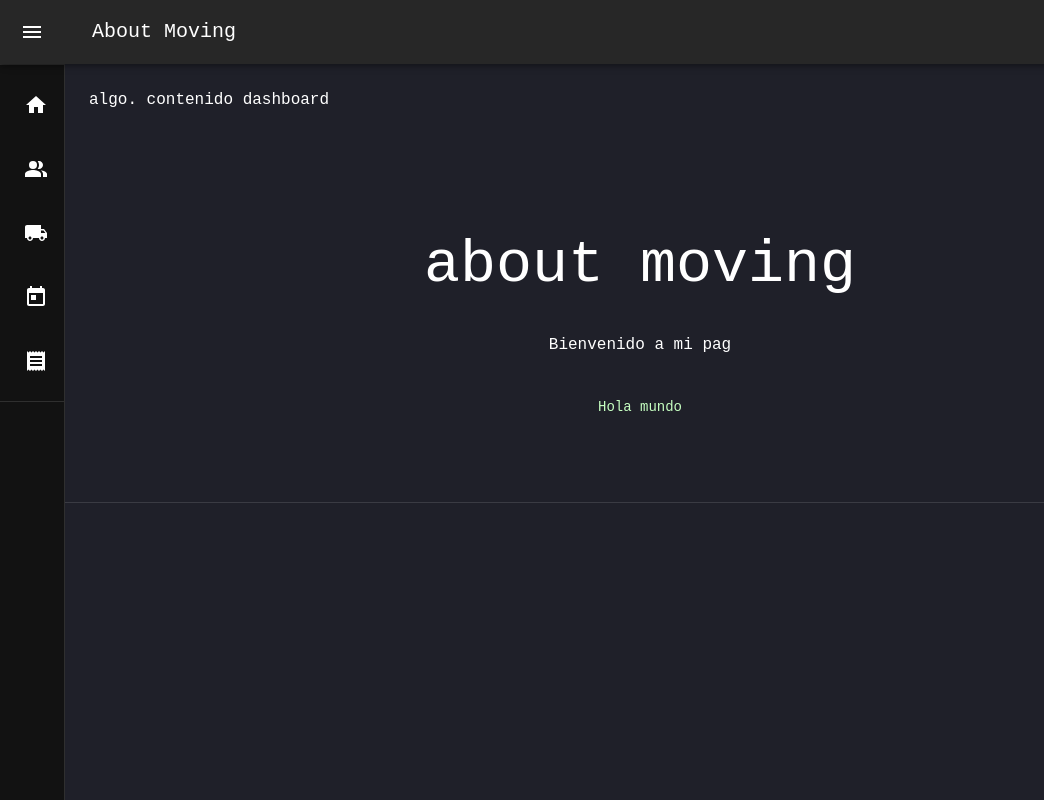
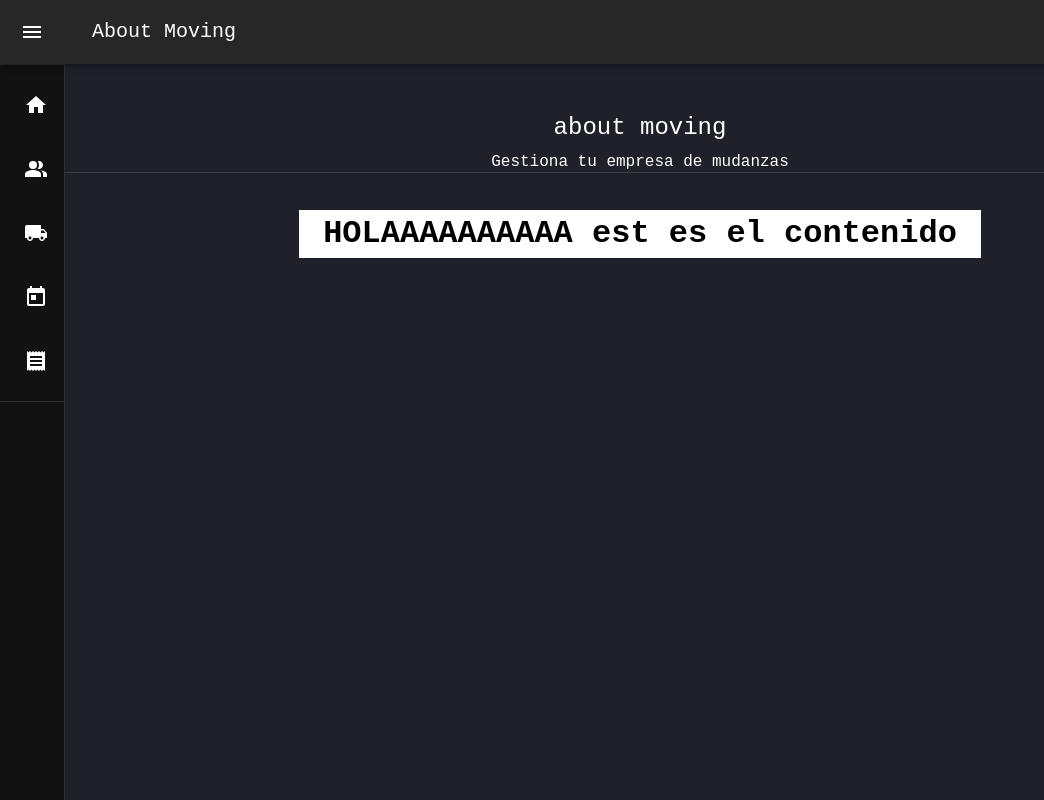
Before and after one commit to lxnda/tfglindaproyect, a React (Create React App) app: page /home in a window 1280 px wide. Shown: the whole page, without its empty margins (0-1044 px from the left). Built offline with nearby package versions, Linux system fonts and the light colour scheme.

Commit message:
arreglado rutas

```diff
--- a/src/common/RouterLayout.tsx
+++ b/src/common/RouterLayout.tsx
@@ -5,6 +5,7 @@ import { Menu } from "../pages/menu";
 export const RouterLayout: React.FC<{}> = () => {
   return (
     <>
+    {/* MUESTRA EL MENU CON EL DASHBOARD */}
       <Menu />
       <Outlet />
     </>
--- /dev/null
+++ b/src/components/Content/index.tsx
@@ -0,0 +1,18 @@
+import { Container } from "@mui/material";
+import React from "react";
+
+export const Content: React.FC<{}> = () => {
+
+  return (
+
+      <Container sx={{
+        maxWidth:"100%",
+        backgroundColor:"white",
+        color:"black"
+      }}>
+        <h1>HOLAAAAAAAAAA est es el contenido </h1>
+      </Container>
+
+  );
+};
+export default Content;
--- a/src/components/Header/index.tsx
+++ b/src/components/Header/index.tsx
@@ -13,11 +13,10 @@ export const HeaderComponent: React.FC<HeaderProps> = ({
   element,
 }) => {
   return (
-    <div>
     <Box
       sx={{
         width: "100%",
-          height: "350px",
+        height: "30px",
       }}
     >
       <Grid
@@ -27,30 +26,35 @@ export const HeaderComponent: React.FC<HeaderProps> = ({
         alignItems="center"
         sx={{ height: "100%" }}
       >
-          <Grid item xs={6}>
+        <Grid item>
+          <Typography variant="h5">{title}</Typography>
+        </Grid>
+      </Grid>
       <Grid
         container
-              direction="column"
+        direction="row"
         justifyContent="center"
         alignItems="center"
         sx={{ height: "100%" }}
       >
-              <Grid item >
-                <Typography variant="h2">{title}</Typography>
-              </Grid>
-              <Grid item sx={{ mt: 4 }}>
+        <Grid item sx={{ mt: 1 }}>
           <Typography>{description}</Typography>
         </Grid>
+      </Grid>
+      <Divider />
+      <Grid
+        container
+        direction="row"
+        justifyContent="center"
+        alignItems="center"
+        sx={{ height: "100%" }}
+      >
         {element !== undefined && (
-                <Grid sx={{ mt: 4 }} item>
+          <Grid sx={{ mt: 2 }} item>
             {element}
           </Grid>
         )}
       </Grid>
-          </Grid>
-        </Grid>
     </Box>
-      <Divider />
-    </div>
   );
 };
--- a/src/pages/home/index.tsx
+++ b/src/pages/home/index.tsx
@@ -2,8 +2,8 @@ import React from "react";
 import { useNotification } from "../../context/notification.context";
 import { Button, Container } from "@mui/material";
 import { HeaderComponent } from "../../components";
-import { Menu } from "../menu";
 import { RouterLayout } from "../../common/RouterLayout";
+import Content from "../../components/Content";
 
 export const HomePage: React.FC<{}> = () => {
   const { getError } = useNotification();
@@ -16,8 +16,8 @@ export const HomePage: React.FC<{}> = () => {
       <Container maxWidth="xl">
         <HeaderComponent
           title="about moving"
-          description="Bienvenido a mi pag"
-          element={<Button>Hola mundo</Button>}
+          description="Gestiona tu empresa de mudanzas"
+          element={<Content/>}
         />
       </Container>
     </>
--- a/src/pages/menu/index.tsx
+++ b/src/pages/menu/index.tsx
@@ -148,7 +148,7 @@ export const Menu: React.FC<{}> = () => {
       </Drawer>
       <Box component="main" sx={{ flexGrow: 1, p: 3 }}>
         <DrawerHeader />
-        <Typography paragraph>algo. contenido dashboard</Typography>
+        {/* <Typography paragraph>algo. contenido dashboard</Typography> */}
       </Box>
     </Box>
   );
--- a/src/pages/register/index.tsx
+++ b/src/pages/register/index.tsx
@@ -15,8 +15,7 @@ import {
 import React from "react";
 import { useNotification } from "../../context/notification.context";
 import { LoginValidate } from "../../utils/validateForms";
-import { useNavigate } from "react-router-dom";
-
+import { NavLink, useNavigate } from "react-router-dom";
 
 type LoginType = {
   username: string;
@@ -26,12 +25,6 @@ type LoginType = {
 };
 
 export const RegisterPage: React.FC<{}> = () => {
-  //ruta hacia register
-  const navigate = useNavigate();
-
-  const navigateLogin = () => {
-    navigate("LoginPage");
-  };
   const { getError, getSuccess } = useNotification();
   const [loginData, setLoginData] = React.useState<LoginType>({
     username: "",
@@ -128,9 +121,9 @@ export const RegisterPage: React.FC<{}> = () => {
               >
                 Crear cuenta
               </Button>
-              <Link href="" variant="body2" onClick={navigateLogin}>
-                {"have an account? Sign In"}
-              </Link>
+              <NavLink to="/">
+                <Link variant="body2">{"have an account? Sign In"}</Link>
+              </NavLink>
             </Box>
           </Paper>
         </Grid>
```
Lines whose indentation alone changed are shown as unchanged.
